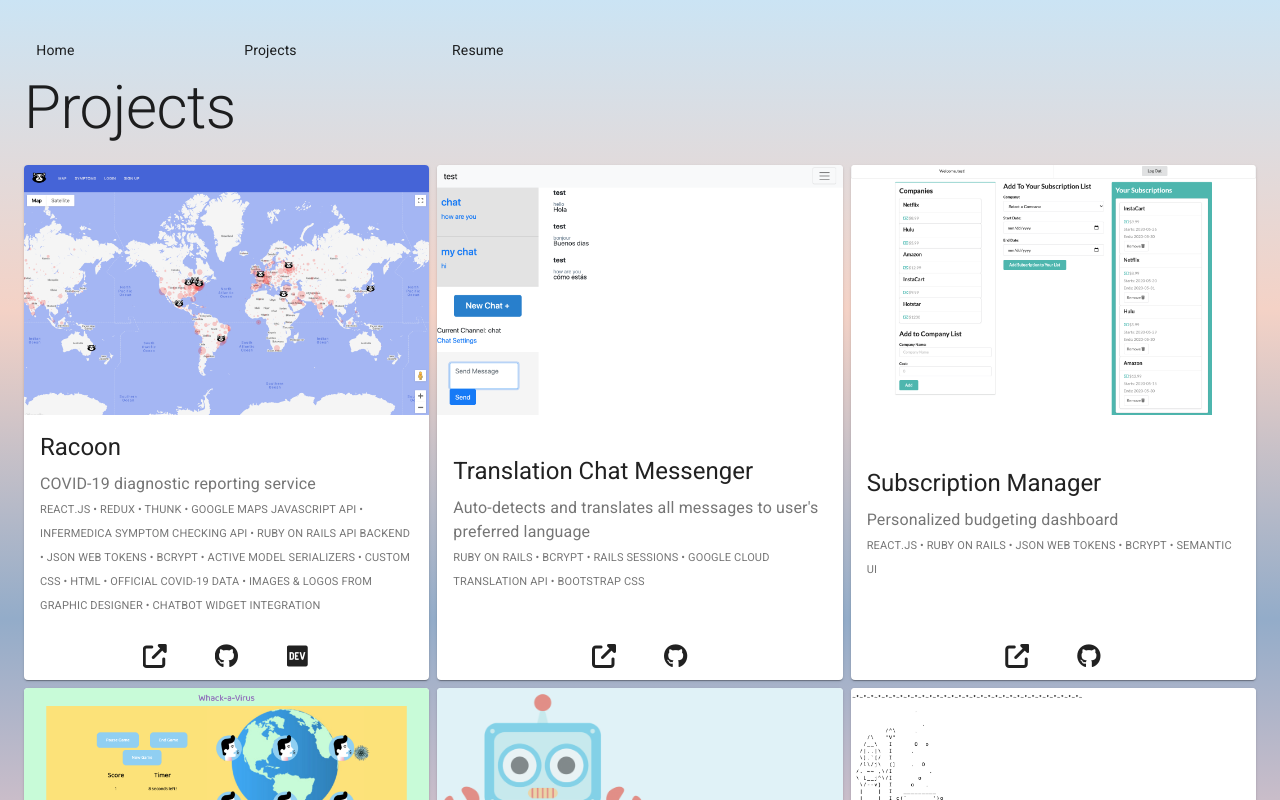
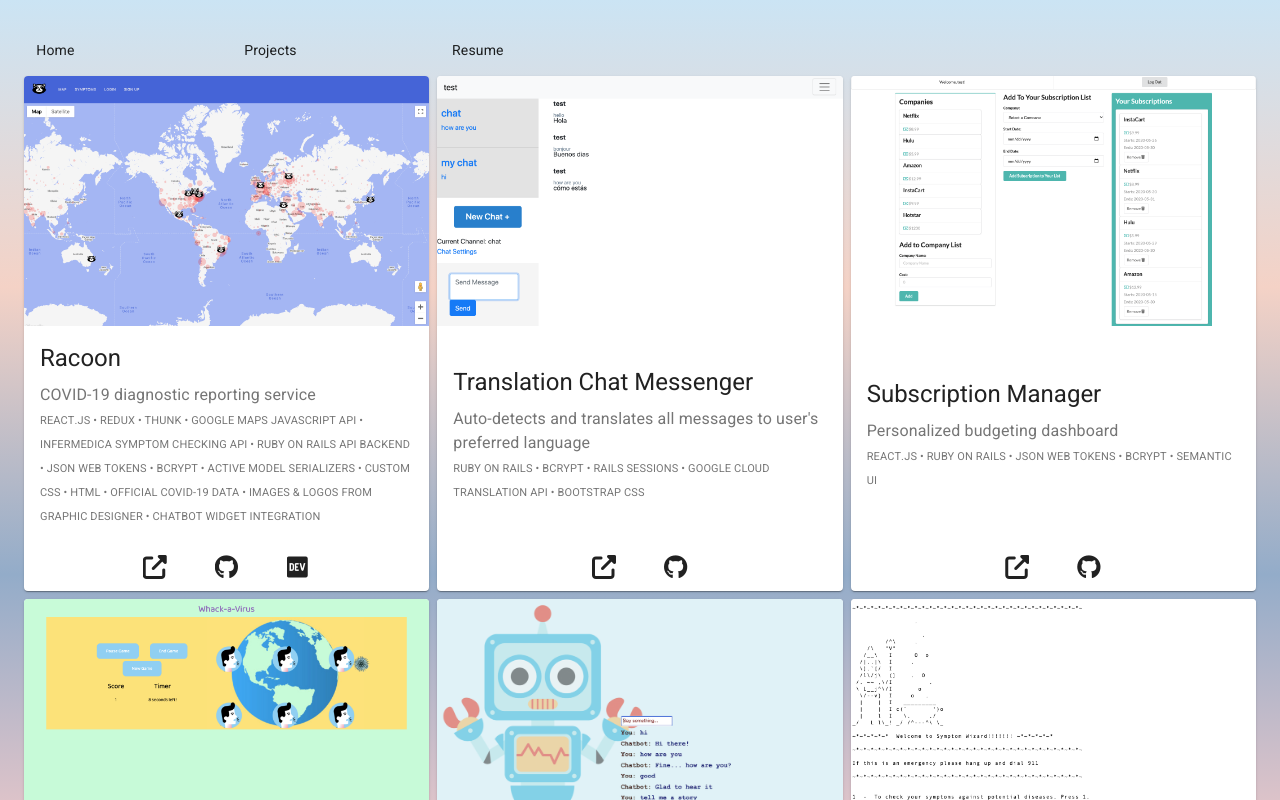
Before and after one commit to sylviapap/personal-site-react, a React (Create React App) app: page /projects in a window 1280 px wide. Shown: the top 800 px of the page. Built offline with nearby package versions, Linux system fonts and the light colour scheme.

Commit message:
Remove header

```diff
--- a/src/pages/Projects.js
+++ b/src/pages/Projects.js
@@ -1,7 +1,6 @@
 import React from 'react';
 import {data} from '../services/data'
 import ProjectCard from '../components/ProjectCard'
-import Typography from '@material-ui/core/Typography';
 import { makeStyles } from '@material-ui/core/styles';
 import Grid from '@material-ui/core/Grid';
 
@@ -18,16 +17,11 @@ export default function Projects() {
   const projects = data.projects;
   const classes = useStyles();
     return (
-      <div>
-      <Typography variant="h2" component="h2" gutterBottom>
-          Projects
-      </Typography>
       <Grid container spacing={1} className={classes.root}>
         {projects.map(project =>
         <Grid item sm={4} key={projects.indexOf(project)}>
           <ProjectCard project={project} />
         </Grid>)}
       </Grid>
-      </div>
   );
 }
```
